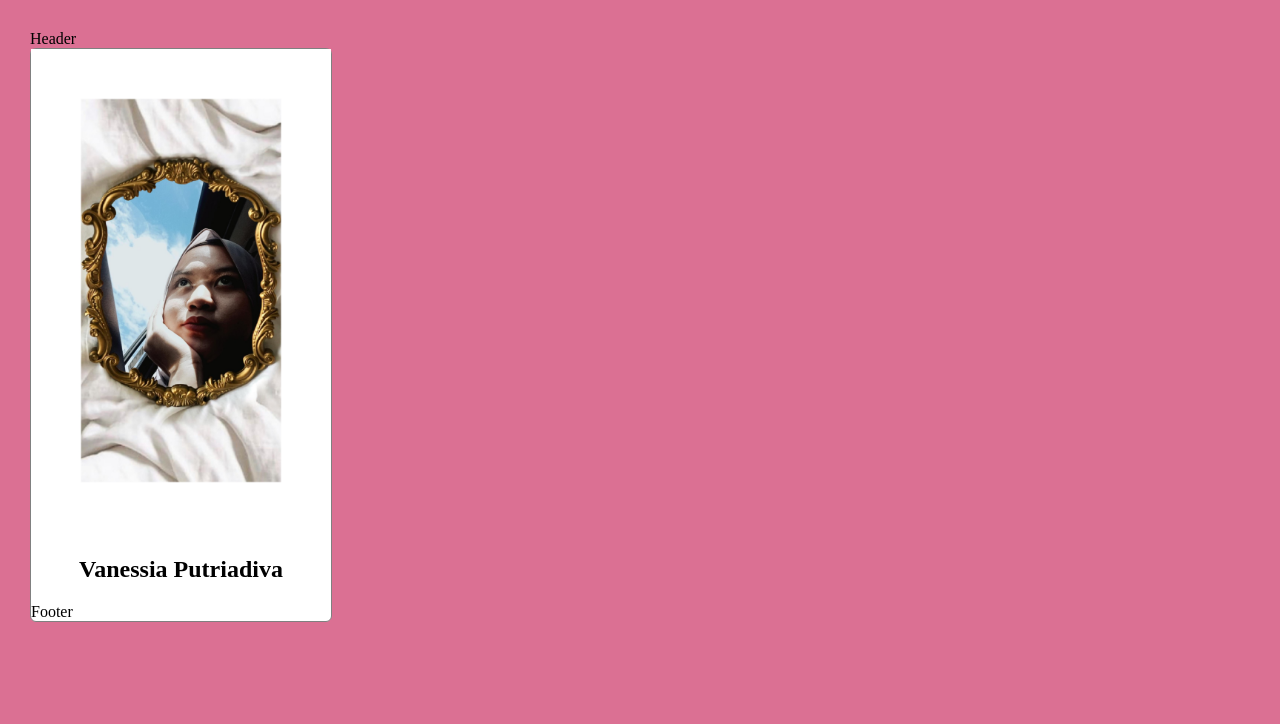
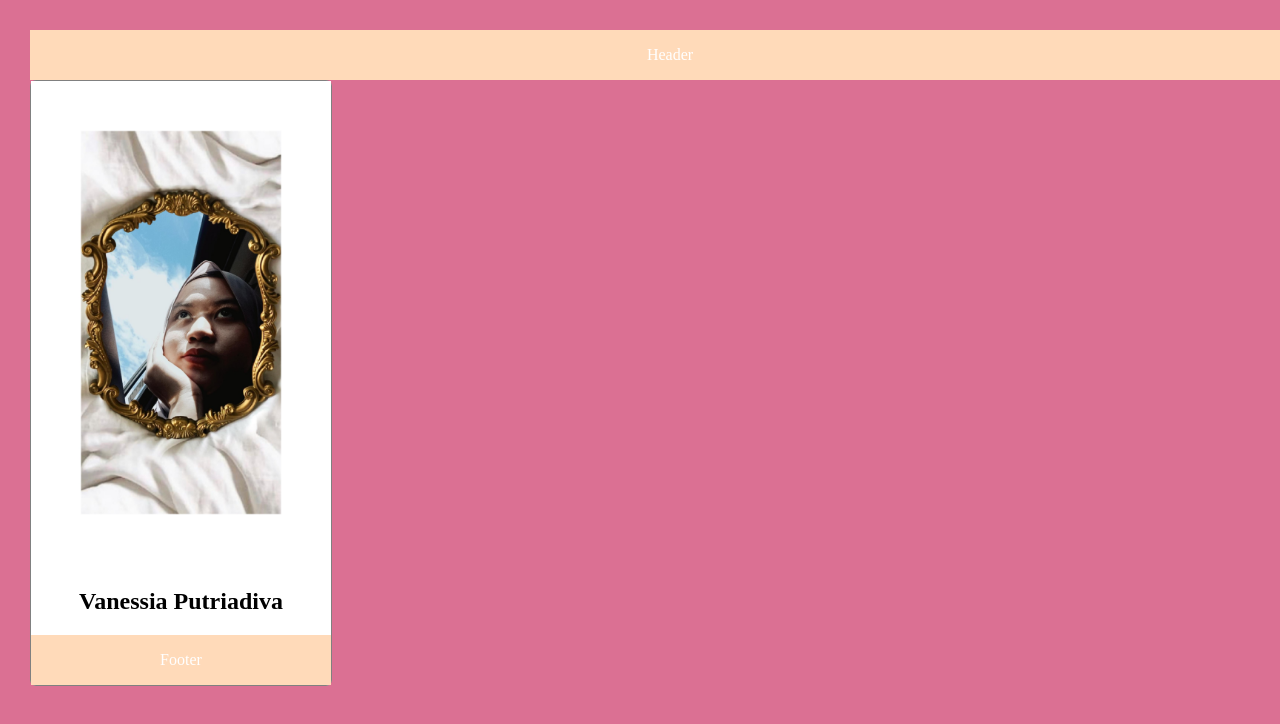
Before and after one commit to vanessiaptrdva/my-repo-from-remote, a plain HTML site: page index.html in a window 1280 px wide. Shown: the top 724 px of the page. Drawn offline with Linux system fonts and the light colour scheme.

Commit message:
Merge branch 'development-1.0' into footer
#Conflicts:
#style.css

```diff
--- a/style.css
+++ b/style.css
@@ -19,16 +19,20 @@ body {
  #profile-name{
     text-align: center;
  }
-<<<<<<< HEAD
+
  #footer {
-=======
-
+    width: 1000;
+    height: 50px;
+    line-height: 50px;
+    background-color: peachpuff;
+    text-align: center;
+    color: white;
+ }
  #header {
->>>>>>> development-1.0
     width: 100%;
     height: 50px;
     line-height: 50px;
-    background-color: burlywood;
+    background-color: peachpuff;
     text-align: center;
     color: white;
  }
```
